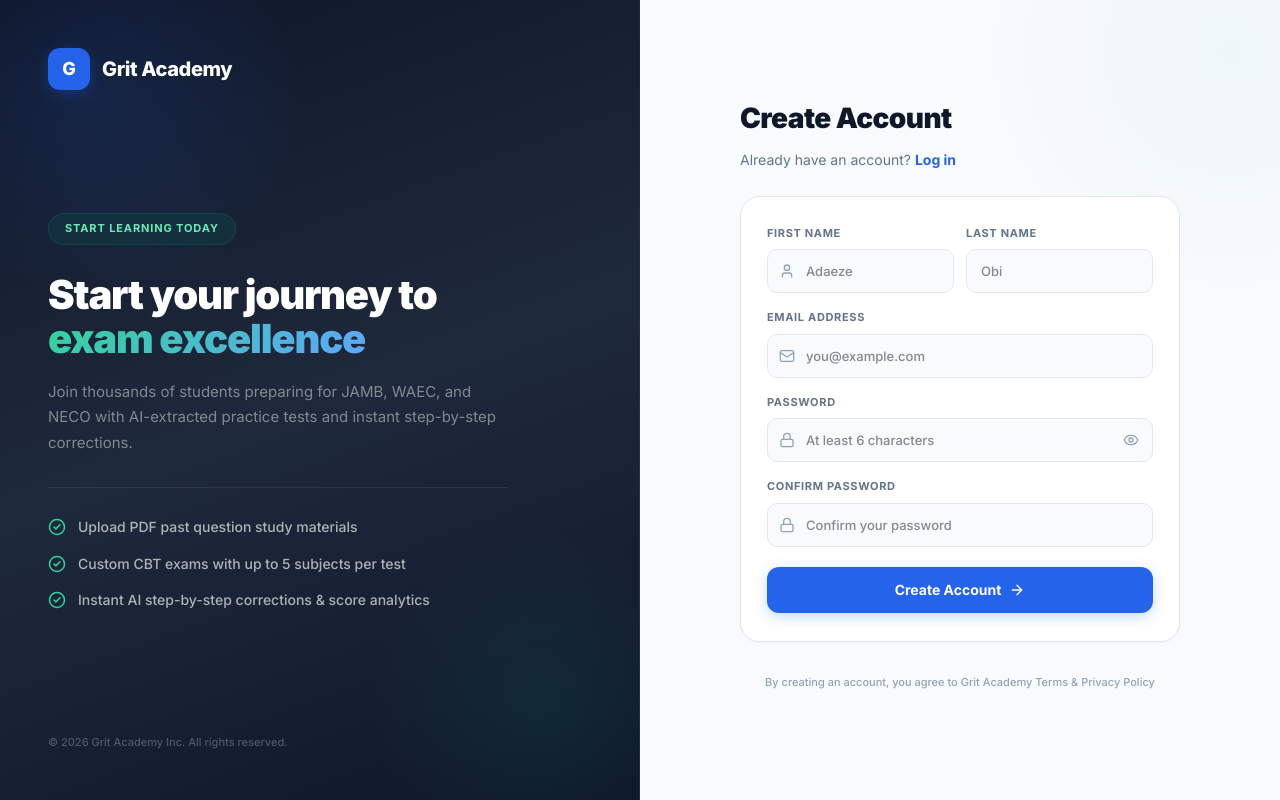
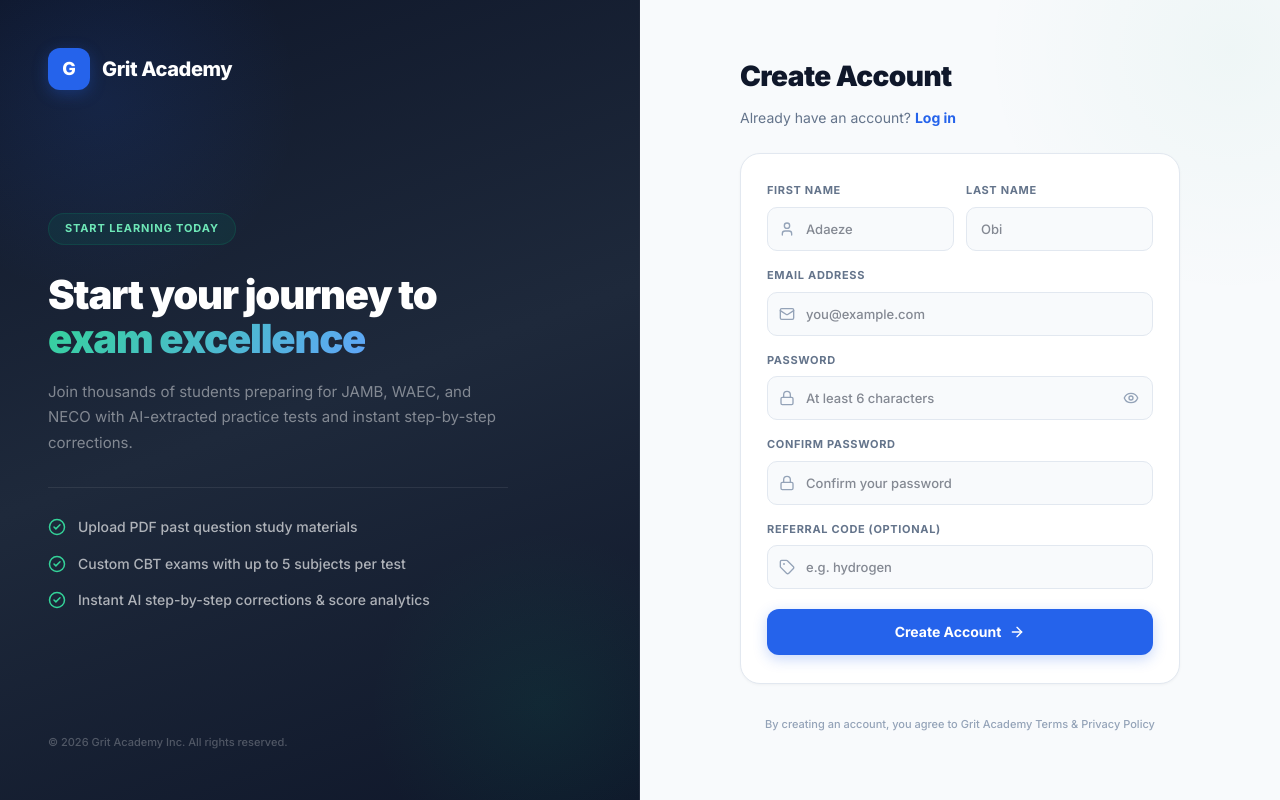
Before and after one commit to muwagunprecious/grit-academy-frontend-, a Next.js app: page /register in a window 1280 px wide. Shown: the top 800 px of the page. Built offline with nearby package versions, Linux system fonts and the light colour scheme; no server answers.

Commit message:
Remove coupon input and add hydrogen referral code section on register page

```diff
--- a/app/(auth)/register/page.tsx
+++ b/app/(auth)/register/page.tsx
@@ -3,13 +3,13 @@
 import React, { useState } from 'react';
 import Link from 'next/link';
 import { useRouter } from 'next/navigation';
-import { Mail, Lock, User, Eye, EyeOff, ArrowRight, CheckCircle2 } from 'lucide-react';
+import { Mail, Lock, User, Eye, EyeOff, ArrowRight, CheckCircle2, Tag } from 'lucide-react';
 import { useAuthStore } from '../../../stores/auth.store';
 
 export default function RegisterPage() {
   const router = useRouter();
   const { register } = useAuthStore();
-  const [form, setForm] = useState({ firstName: '', lastName: '', email: '', password: '', confirmPassword: '' });
+  const [form, setForm] = useState({ firstName: '', lastName: '', email: '', password: '', confirmPassword: '', referralCode: '' });
   const [showPassword, setShowPassword] = useState(false);
   const [loading, setLoading] = useState(false);
   const [error, setError] = useState('');
@@ -18,6 +18,10 @@ export default function RegisterPage() {
     e.preventDefault();
     if (form.password !== form.confirmPassword) {
       setError('Passwords do not match.');
+      return;
+    }
+    if (form.referralCode.trim() !== '' && form.referralCode.trim().toLowerCase() !== 'hydrogen') {
+      setError('Invalid referral code. Only "hydrogen" is accepted.');
       return;
     }
     setLoading(true);
@@ -269,6 +273,27 @@ export default function RegisterPage() {
                 </div>
               </div>
 
+              {/* Referral Code (Optional) */}
+              <div>
+                <label style={{ display: 'block', fontSize: 11, fontWeight: 700, color: 'var(--slate-500)', textTransform: 'uppercase', letterSpacing: '0.06em', marginBottom: 7 }}>Referral Code (Optional)</label>
+                <div style={{ position: 'relative' }}>
+                  <Tag style={{ position: 'absolute', left: 12, top: '50%', transform: 'translateY(-50%)', width: 16, height: 16, color: 'var(--slate-400)', pointerEvents: 'none' }} />
+                  <input
+                    type="text" value={form.referralCode}
+                    onChange={(e) => setForm({ ...form, referralCode: e.target.value })}
+                    placeholder="e.g. hydrogen"
+                    style={{
+                      width: '100%', height: 44, paddingLeft: 38, paddingRight: 12,
+                      borderRadius: 10, border: '1.5px solid var(--slate-200)',
+                      background: 'var(--slate-50)', fontSize: 13, fontWeight: 500,
+                      color: 'var(--slate-900)', outline: 'none', transition: 'all 0.15s',
+                    }}
+                    onFocus={(e) => { e.currentTarget.style.borderColor = 'var(--blue-600)'; e.currentTarget.style.boxShadow = '0 0 0 3px rgba(37,99,235,0.08)'; }}
+                    onBlur={(e) => { e.currentTarget.style.borderColor = 'var(--slate-200)'; e.currentTarget.style.boxShadow = 'none'; }}
+                  />
+                </div>
+              </div>
+
               {/* Submit */}
               <button
                 type="submit" disabled={loading}
--- a/app/dashboard/layout.tsx
+++ b/app/dashboard/layout.tsx
@@ -40,8 +40,6 @@ export default function DashboardLayout({ children }: { children: React.ReactNod
   const [sidebarOpen, setSidebarOpen] = useState(false);
   const [mounted,     setMounted]     = useState(false);
   const [scrolled,    setScrolled]    = useState(false);
-  const [couponCode, setCouponCode]   = useState('');
-  const [applyingCoupon, setApplyingCoupon] = useState(false);
   const [notifyModal, setNotifyModal] = useState<{ open: boolean; title: string; message: string; type?: 'error' | 'info' | 'success' }>({
     open: false, title: '', message: '',
   });
@@ -287,9 +285,9 @@ export default function DashboardLayout({ children }: { children: React.ReactNod
                   borderRadius: 18, padding: '24px 28px', color: '#0F172A',
                   border: '1px solid #E2E8F0',
                   boxShadow: '0 4px 20px rgba(0,0,0,0.04)',
-                  marginBottom: 28, display: 'flex', flexDirection: 'column', gap: 20,
+                  marginBottom: 28, display: 'flex', alignItems: 'center', justifyContent: 'space-between',
+                  gap: 20, flexWrap: 'wrap',
                 }}>
-                  <div style={{ display: 'flex', alignItems: 'center', justifyContent: 'space-between', gap: 20, flexWrap: 'wrap' }}>
                   <div style={{ display: 'flex', alignItems: 'center', gap: 16, maxWidth: 650 }}>
                     <div style={{
                       width: 44, height: 44, borderRadius: 12, background: '#FEF2F2',
@@ -303,7 +301,7 @@ export default function DashboardLayout({ children }: { children: React.ReactNod
                         Platform Access Locked — ₦500 One-Time Fee Required
                       </div>
                       <p style={{ fontSize: 12, color: '#64748B', margin: '3px 0 0', fontWeight: 500, lineHeight: 1.5 }}>
-                          Pay a one-time ₦500 fee via Paystack or enter promo code <code style={{ background: '#F1F5F9', padding: '2px 6px', borderRadius: 4, color: '#4F46E5', fontWeight: 700 }}>solar</code> to waive the fee and unlock all CBT practice tests & AI tutor features.
+                        Pay a one-time ₦500 fee via Paystack to unlock all 11 subject CBT practice tests, standard JAMB/WAEC packages, and AI explanation features.
                       </p>
                     </div>
                   </div>
@@ -341,46 +339,6 @@ export default function DashboardLayout({ children }: { children: React.ReactNod
                     Pay ₦500 via Paystack
                   </button>
                 </div>
-
-                  {/* Promo Code / Coupon Section */}
-                  <div style={{
-                    display: 'flex', alignItems: 'center', justifyContent: 'space-between', gap: 12, flexWrap: 'wrap',
-                    paddingTop: 16, borderTop: '1px solid #F1F5F9'
-                  }}>
-                    <div style={{ display: 'flex', alignItems: 'center', gap: 8, fontSize: 13, fontWeight: 700, color: '#334155' }}>
-                      <Ticket style={{ width: 16, height: 16, color: '#4F46E5' }} />
-                      Have a Promo / Coupon Code?
-                    </div>
-
-                    <div style={{ display: 'flex', alignItems: 'center', gap: 8, flex: 1, maxWidth: 420 }}>
-                      <input
-                        type="text"
-                        placeholder="Enter code e.g. solar"
-                        value={couponCode}
-                        onChange={(e) => setCouponCode(e.target.value)}
-                        onKeyDown={(e) => { if (e.key === 'Enter') handleApplyCoupon(); }}
-                        style={{
-                          flex: 1, height: 38, padding: '0 14px', borderRadius: 8,
-                          border: '1px solid #CBD5E1', fontSize: 13, fontWeight: 600, color: '#0F172A',
-                          outline: 'none', background: '#F8FAFC',
-                        }}
-                      />
-                      <button
-                        onClick={handleApplyCoupon}
-                        disabled={applyingCoupon || !couponCode.trim()}
-                        style={{
-                          height: 38, padding: '0 18px', borderRadius: 8, border: 'none',
-                          background: '#4F46E5', color: 'white', fontSize: 12, fontWeight: 800,
-                          cursor: 'pointer', transition: 'all 0.15s', whiteSpace: 'nowrap',
-                          opacity: applyingCoupon || !couponCode.trim() ? 0.6 : 1,
-                          display: 'flex', alignItems: 'center', gap: 6,
-                        }}
-                      >
-                        {applyingCoupon ? 'Applying...' : 'Apply Coupon'}
-                      </button>
-                    </div>
-                  </div>
-                </div>
               ) : null}
 
               {children}
```
Lines whose indentation alone changed are shown as unchanged.
